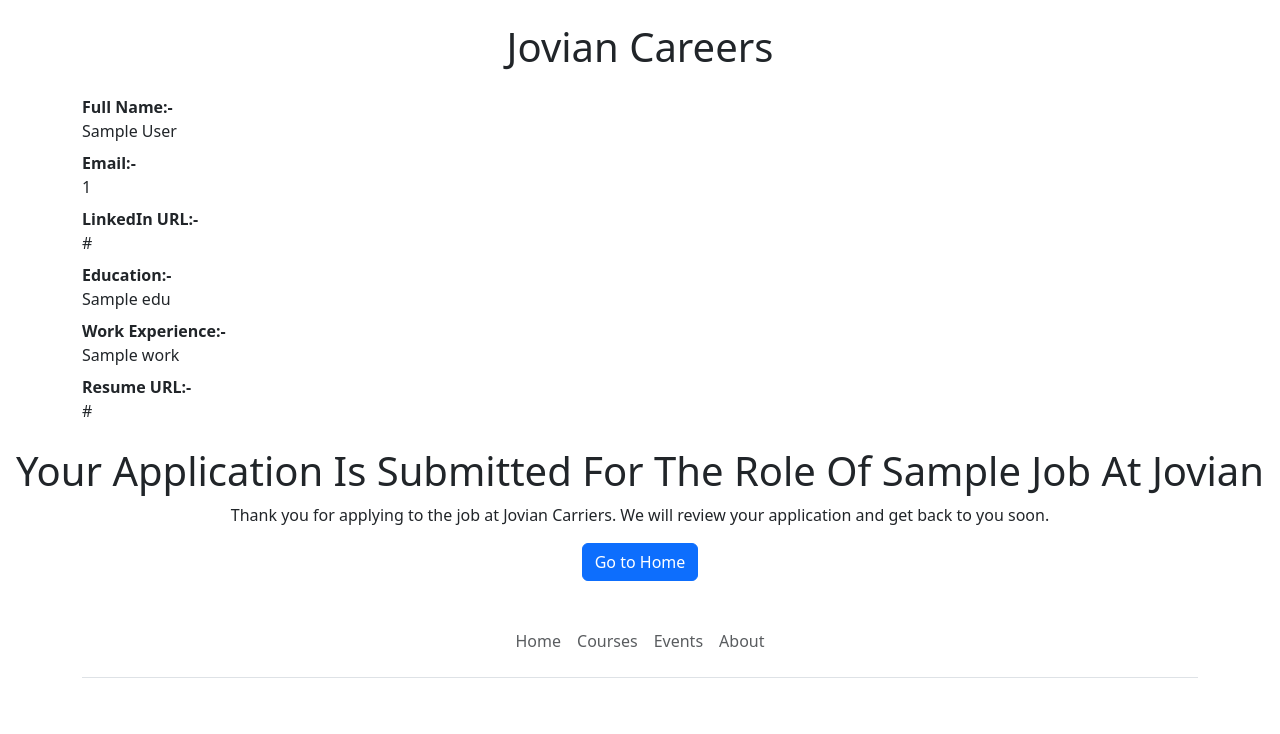
After one commit to Tejas-Joshiii/jovian-career-website-v2, a Flask app: template templates/application_submitted.html in a window 1280 px wide. The commit adds this page. Shown: the part 423-1157 px from the top of the page. Run offline with Flask 3, Linux system fonts and the light colour scheme; the template is opened without the code that fills it: most values are stand-ins (such as "Sample title", 1, 10 or a date in 2020).

Commit message:
made form working and connected to database

```diff
--- a/app.py
+++ b/app.py
@@ -1,5 +1,5 @@
-from flask import Flask, render_template, url_for, jsonify
-from database import load_jobs_from_db, load_job_from_db  # Importing functions to load jobs from the database
+from flask import Flask, render_template, url_for, jsonify, request
+from database import load_jobs_from_db, load_job_from_db, add_application_to_db  # Importing functions to load jobs from the database
 #image ko load karne ke liye templates se url_for ko import karna padega
 # Create a Flask web application instance ya variable jisme flask application load hogi ye deployment ke vakt gunicorn app:app :- app.py:name of variable
 app = Flask(__name__)
@@ -35,8 +35,22 @@ def show_job(id):
         return "Job not found", 404 # agar yeh if chal gya toh niche wala code nahi chalega
     return render_template("jobpage.html", job=job)  # job is a dictionary with all the information about the job iske madad se data ko jobpage.html mei render karenge
 
+# method POST ka use karte hai jab hame server ko kuch data bhejna hota hai jaise form data jab user form submit karta hai toh hame server ko data bhejna hota hai
+@app.route("/job/<id>/apply", methods=['POST'])  # is function ko register karna padega at route(Second route or URL) & JOBs information ko lenge aur convert karenge into JSON String :- jsonify(helper function) ko import(or call) karna isko
+# "/job/<id>/apply" also expects a post method becoz we have used post method in the form in jobpage.html so it expects some data to be posted by the browser and not send a url which becomes bulky and slow we add more things in form
+# when we send form data to apply route all the information in the url got read into the variable data and then converted into JSON format
+def apply_to_job(id):
+    # data = request.args  # it contains information from the URL when u post the data if post method is used then it no longer in request.args  is present in request.form  request.args is a dictionary-like object that contains the query parameters from the URL
+    # request.form data is posted to this URL and nothing in the URL it was sent by the browser along with the request to this URL Now that data was accessed using request.form
+    data = request.form
+    # store this in database or send an email or dispplay an acknowledgement page
+    # return jsonify(data)  # return the data as a JSON response, this is just for testing purpose, in real application we will save this data to database or send an email
+    job = load_job_from_db(id)  # load the job from the database using the id
+    add_application_to_db(id, data)  # add the application to the database using the function imported from database.py
+    return render_template("application_submitted.html", application=data, job=job)  # this will render the application_submitted.html template and pass the data(dictionary) to it
+
 # when people say rest API or Json API or API endpoint this is what they mean that your server is returning some information not just as HTML(HTML version of that information) but the same information is also accessible in the form of Json in the form where it's just the data and then u can do whatever u want with the data
-print("Hello flask")
+
 # Run the application if this script is executed directly
 # programatically extraction data of thousand user then u can simply invoke this Json endpoint or Json route and get all data structured in the form of Json and maybe create a CSV out of it and Analyze it
 # information database se bhi aa saki yha par JOBS se aa rha hai
--- a/templates/Home.html
+++ b/templates/Home.html
@@ -38,7 +38,7 @@
                     platform also connects learners to job opportunities by hosting career-focused programs and
                     collaborations with hiring partners. Whether you're starting out or upskilling, Jovian helps you
                     become job-ready with in-demand tech skills.
-                </p>
+                </p> # lead class is used to make text larger and lighter, used for introductory or important text also breaks line acc to screen size
             </div>
             <div class="d-none d-md-block col-6"> {# only displayed on medium or larger screen not displayed for mobile
                 (block means visible) d-none:-display none#}
--- /dev/null
+++ b/templates/application_submitted.html
@@ -0,0 +1,53 @@
+<!DOCTYPE html>
+<html lang="en">
+
+<head>
+    <meta charset="UTF-8">
+    <meta name="viewport" content="width=device-width, initial-scale=1.0">
+    <title>Application Submitted</title>
+    {% include 'bootstrap.html' %} {# this will include the bootstrap file in this template #}
+</head>
+
+<body>
+    {% include 'nav.html' %}
+    {% include 'banner.html' %} {# this will include the banner file in this template #}
+    <div class="container">
+        <h1 class="text-center mt-2 mb-4">
+            Jovian Careers
+        </h1>
+        <div class="mb-2">
+        <b>Full Name:-&nbsp;</b>
+        <div>{{application['full_name']}}</div>
+        </div>
+        <div class="mb-2">
+        <b>Email:-&nbsp;</b>
+        <div>{{application['emailId']}}</div>
+        </div>
+        <div class="mb-2">
+        <b>LinkedIn URL:-&nbsp;</b>
+        <div>{{application['linkedInURL']}}</div>
+        </div>
+        <div class="mb-2">
+        <b>Education:-&nbsp;</b>
+        <div>{{application['Edu']}}</div>
+        </div>
+        <div class="mb-2">
+        <b>Work Experience:-&nbsp;</b>
+        <div>{{application['work']}}</div>
+        </div>
+        <div>
+        <b>Resume URL:-&nbsp;</b>
+        <div>{{application['resume_url']}}</div>
+        </div>
+    </div>
+
+    <h1 class="text-center mt-4" style="text-transform: capitalize;">Your Application is Submitted For the role of {{job['title']}} at Jovian</h1> {# {{job['title']}} use is liye kar paa rhe kyunki job = job in render template jahan bhi kuch aisa karunga ek bar render template wala code check karna #}
+    <p class="text-center" style="word-break:keep-all;">Thank you for applying to the job at Jovian Carriers. We will review your application and
+        get back to you soon.</p>
+    <div class="text-center">
+        <a href="/" class="btn btn-primary">Go to Home</a>
+    </div>
+    {% include 'footer.html' %}
+</body>
+
+</html>
```
Also changed, not shown: database.py (+19 -1 lines), templates/application_form.html (+25 -7 lines).
